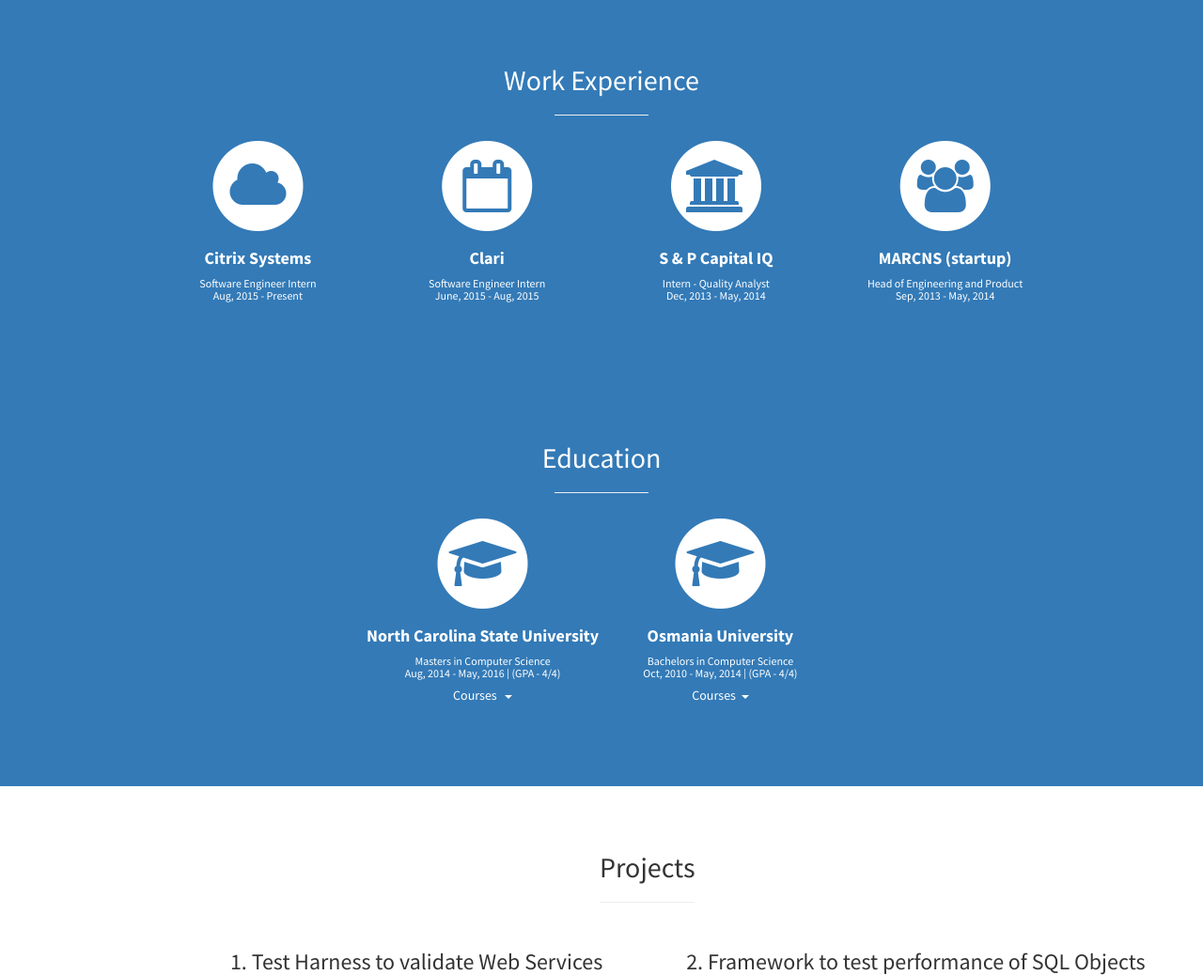
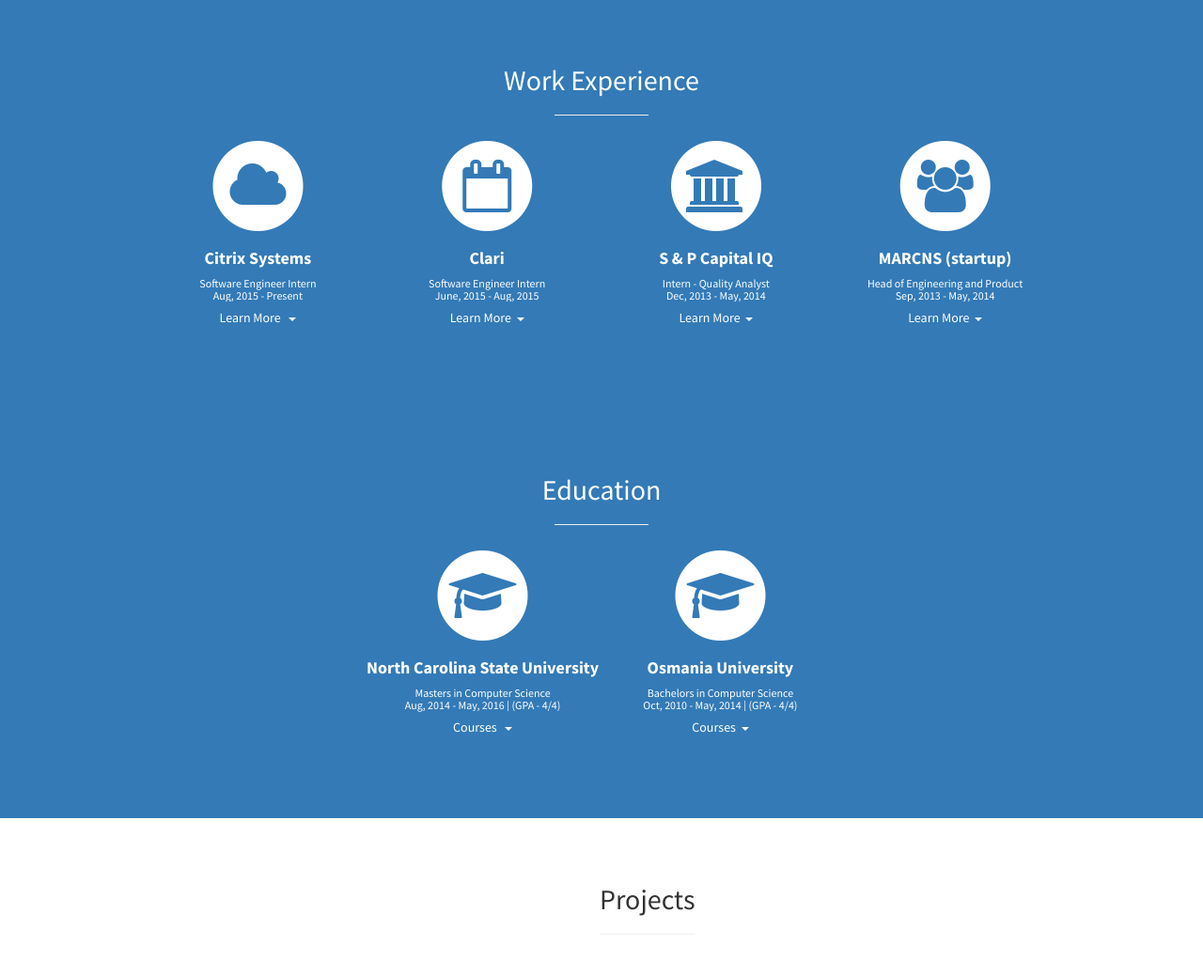
Before and after one commit to sujithktkm/sujithktkm.github.io, a PHP site: page / in a window 1280 px wide. Shown: the part 964-2002 px from the top of the page at 94% size. Run offline with PHP 8.4, Linux system fonts and the light colour scheme; some libraries are stand-ins or nearby versions.

Commit message:
Adde Learn more - Work ex - closes #1

```diff
--- a/css/stylish-portfolio.css
+++ b/css/stylish-portfolio.css
@@ -282,6 +282,12 @@ hr.small {
     margin: 10px;
 }
 
+/* Dropdown */
+
+.dropdown-menu > li > a {
+    white-space: normal;
+}
+
 /* Map */
 
 .map {
--- a/index.html
+++ b/index.html
@@ -112,8 +112,25 @@
                                 <strong>Citrix Systems</strong>
                             </h4>
                             <h6 style="margin-bottom: unset">Software Engineer Intern</h6>
-                            <h6 id="months" style="margin-top: unset">Aug, 2015 - Present</h6>
+                            <h6 id="months" style="margin-top: unset; margin-bottom: unset">Aug, 2015 - Present</h6>
                             <!--<a href="#" class="btn btn-light">Learn More</a>-->
+                            <div class="dropdown">
+                                <button class="btn bg-primary dropdown-toggle" type="button" data-toggle="dropdown">
+                                    Learn More &nbsp;&nbsp;<span class="caret"></span></button>
+                                <ul class="dropdown-menu" style="width: 700px">
+                                    <li><a><strong>1</strong> Added authentication and widgets to
+                                        internal dashboard using C# on back-end and HTML,CSS and JS on front-end</a>
+                                    </li>
+                                    <li><a><strong>2</strong> Automated manual tasks involving server management and
+                                        configuration</a></li>
+                                    <li><a><strong>3</strong> Extended usefulness of public facing RESTful APIs to
+                                        develop useful applications that visualize data. Also, extended the
+                                        functionality of these services beyond what is available in a standard
+                                        management console</a></li>
+                                    <li><a><strong>4</strong> Integrated AWS, Azure and other Cloud Service applications
+                                        to get a wider picture of cloud presence</a></li>
+                                </ul>
+                            </div>
                         </div>
                     </div>
                     <div class="col-md-3 col-sm-6">
@@ -128,8 +145,26 @@
                                 <strong>Clari</strong>
                             </h4>
                             <h6 style="margin-bottom: unset">Software Engineer Intern</h6>
-                            <h6 id="months1" style="margin-top: unset">June, 2015 - Aug, 2015</h6>
+                            <h6 id="months1" style="margin-top: unset; margin-bottom: unset">June, 2015 - Aug, 2015</h6>
                             <!--<a href="#" class="btn btn-light">Learn More</a>-->
+                            <div class="dropdown">
+                                <button class="btn bg-primary dropdown-toggle" type="button" data-toggle="dropdown">
+                                    Learn More&nbsp;&nbsp;<span class="caret"></span></button>
+                                <ul class="dropdown-menu" style="width: 700px">
+                                    <li><a><strong>1</strong> Implemented Swagger, a REST API documentation tool
+                                        for documenting and using REST end points for Clari server APIs</a></li>
+                                    <li><a><strong>2</strong> Created an add-on to automate various excel
+                                        operations and simplify processing of excel sheets using Google Apps Script</a>
+                                    </li>
+                                    <li><a><strong>3</strong> Developed a User Interface with dynamically loaded
+                                        form and added back-end support, which generates and stores csv files to amazon
+                                        S3</a></li>
+                                    <li><a><strong>4</strong> Integrated JIRA with Slack to automate
+                                        notifications and streamline hotfix process</a></li>
+                                    <li><a><strong>5</strong> Evaluated and installed a new logging solution</a>
+                                    </li>
+                                </ul>
+                            </div>
                         </div>
                     </div>
                     <div class="col-md-3 col-sm-6">
@@ -144,8 +179,22 @@
                                 <strong>S &amp; P Capital IQ</strong>
                             </h4>
                             <h6 style="margin-bottom: unset">Intern - Quality Analyst</h6>
-                            <h6 id="months2" style="margin-top: unset">Dec, 2013 - May, 2014</h6>
+                            <h6 id="months2" style="margin-top: unset; margin-bottom: unset">Dec, 2013 - May, 2014</h6>
                             <!--<a href="#" class="btn btn-light">Learn More</a>-->
+                            <div class="dropdown">
+                                <button class="btn bg-primary dropdown-toggle" type="button" data-toggle="dropdown">
+                                    Learn More&nbsp;&nbsp;<span class="caret"></span></button>
+                                <ol class="dropdown-menu" style="width: 700px">
+                                    <li><a><strong>1</strong> Designed and developed a tool which can both
+                                        evaluate and improve the performance of SQL objects</a></li>
+                                    <li><a><strong>2</strong> Tested and deployed the tool on various platforms
+                                        and is currently being used by QA’s of 5 different teams</a></li>
+                                    <li><a><strong>3</strong> Learnt extensive Object Oriented Development
+                                        practices and gained experience in handling Use Cases, Functional
+                                        Specifications, Knowledge Transfers, Business Analysis and maintenance of life
+                                        cycle process</a></li>
+                                </ol>
+                            </div>
                         </div>
                     </div>
                     <div class="col-md-3 col-sm-6">
@@ -160,8 +209,15 @@
                                 <strong>MARCNS (startup)</strong>
                             </h4>
                             <h6 style="margin-bottom: unset">Head of Engineering and Product</h6>
-                            <h6 id="months3" style="margin-top: unset">Sep, 2013 - May, 2014</h6>
+                            <h6 id="months3" style="margin-top: unset; margin-bottom: unset">Sep, 2013 - May, 2014</h6>
                             <!--<a href="#" class="btn btn-light">Learn More</a>-->
+                            <div class="dropdown">
+                                <button class="btn bg-primary dropdown-toggle" type="button" data-toggle="dropdown">
+                                    Learn More&nbsp;&nbsp;<span class="caret"></span></button>
+                                <ul class="dropdown-menu" style="width: 425px">
+                                    <li><a>- Head of core engineering team and product management team</a></li>
+                                </ul>
+                            </div>
                         </div>
                     </div>
                 </div>
```
Also changed, not shown: other parts of index.html (+21 -21 lines).
